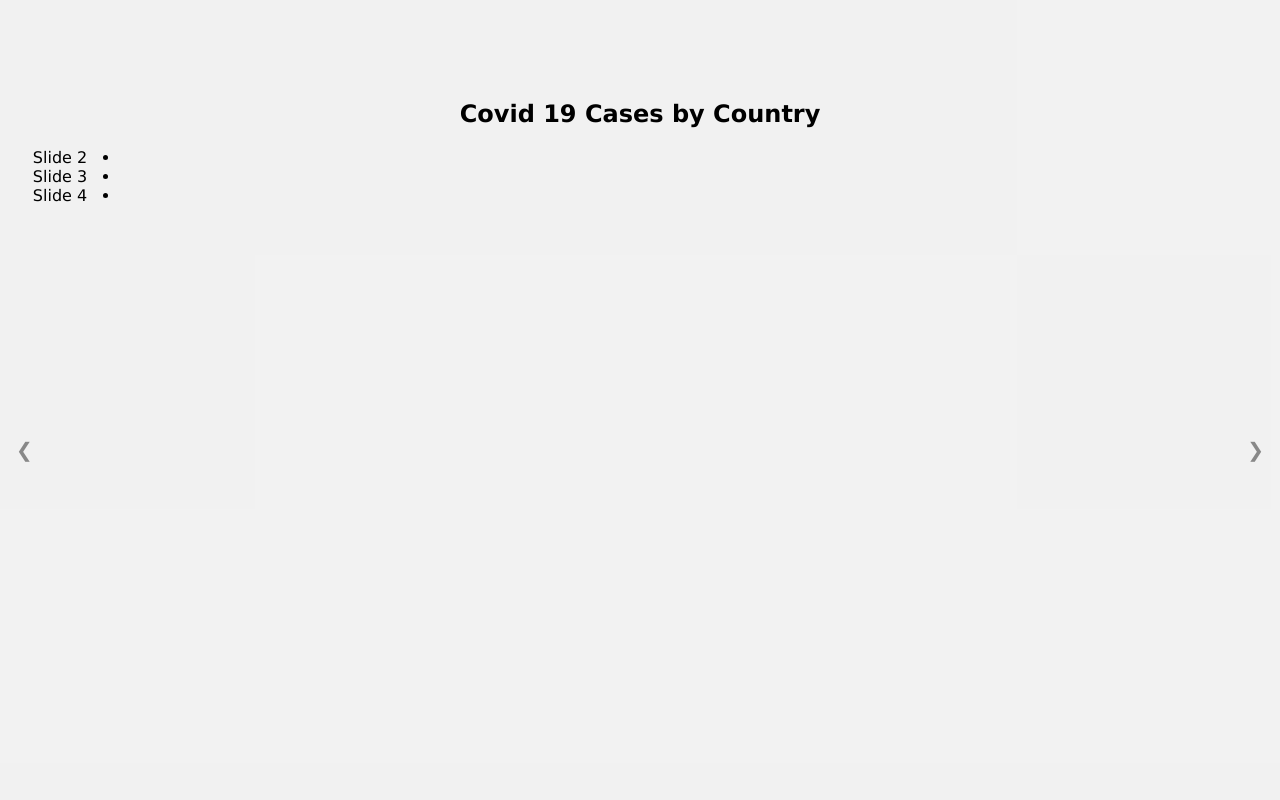
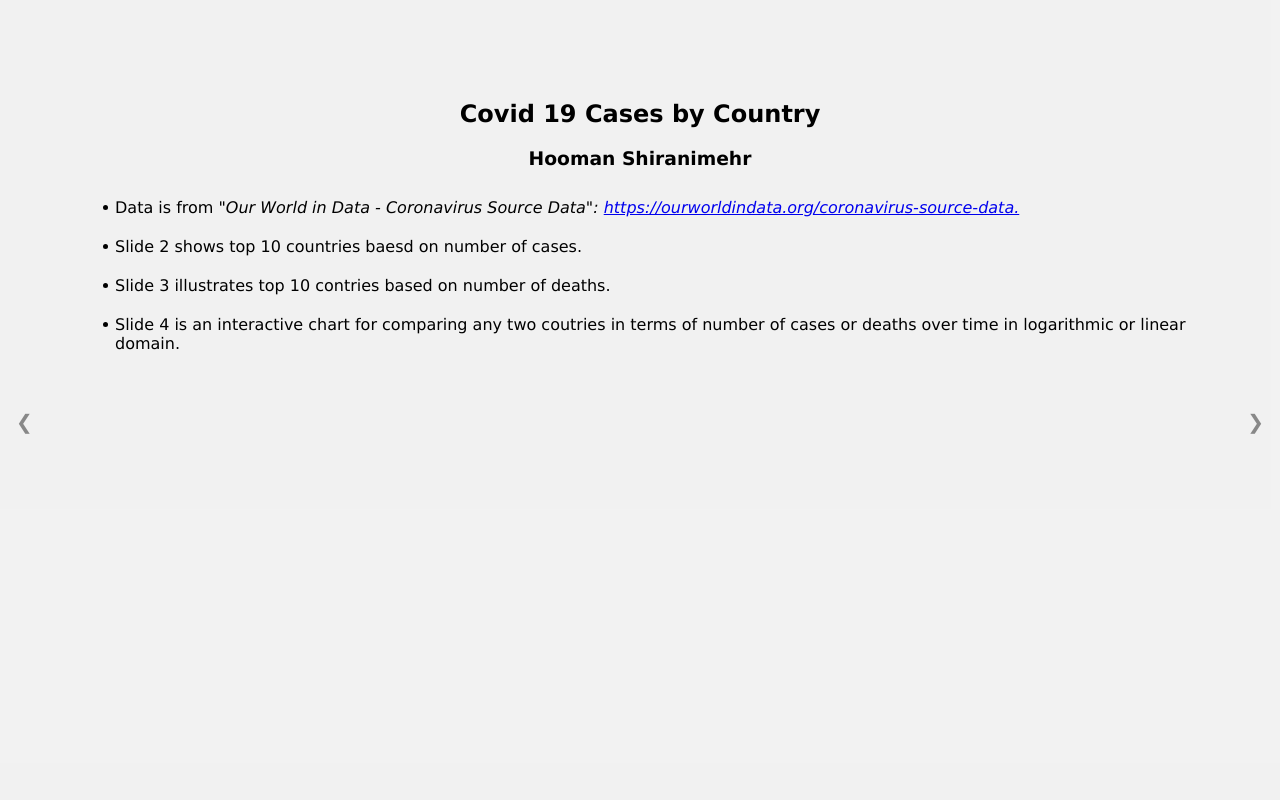
Before and after one commit to shiranimehr/covid-d3-visualization, a plain HTML site: page index.html in a window 1280 px wide. Shown: the top 800 px of the page. Drawn offline with nearby package versions, Linux system fonts and the light colour scheme.

Commit message:
Update index.html

```diff
--- a/index.html
+++ b/index.html
@@ -127,7 +127,21 @@
 
     li span {
       position: relative;
-      left: -600px;
+      left: -5px;
+    }
+
+    ul li {
+      padding: 10px 0px;
+    }
+
+    div.center {
+      margin-left: auto;
+      margin-right: auto;
+      display: table;
+    }
+
+    ul {
+      text-align: left;
     }
   </style>
 </head>
@@ -140,34 +154,36 @@
     <div class="mySlides">
 
       <h2>Covid 19 Cases by Country</h2>
+      <h3>Hooman Shiranimehr</h3>
 
       <ul>
-        <li><span>Slide 2</span></li>
-        <li><span>Slide 3</span></li>
-        <li><span>Slide 4</span></li>
+        <li><span> Data is from <i> "Our World in Data - Coronavirus Source Data": <a href="https://ourworldindata.org/coronavirus-source-data"> https://ourworldindata.org/coronavirus-source-data.</a> </i> </span></li>
+        <li><span> Slide 2 shows top 10 countries baesd  on number of cases. </span></li>
+        <li><span> Slide 3 illustrates top 10 contries based on number of deaths.</span></li>
+        <li><span> Slide 4 is an interactive chart for comparing any two coutries in terms of number of cases or deaths over time in logarithmic or linear domain. </span></li>
       </ul>
 
       <div id="dataviz0"></div>
 
       <script>
-        var margin = {
+        var margin0 = {
             top: 10,
             right: 150,
             bottom: 30,
             left: 150
           },
-          width = 1.5 * 460 - margin.left - margin.right,
-          height = 1.5 * 400 - margin.top - margin.bottom;
+          width0 = 1.5 * 460 - margin0.left - margin0.right,
+          height0 = 0.97 * 398 - margin0.top - margin0.bottom;
         // append the svg obgect to the body of the page
         // appends a 'group' element to 'svg'
         // moves the 'group' element to the top left margin
         var svg1 = d3.select("#dataviz0").append("svg")
-          .attr("width", width + margin.left + margin.right)
-          .attr("height", height + margin.top + margin.bottom)
+          .attr("width", width0 + margin0.left + margin0.right)
+          .attr("height", height0 + margin0.top + margin0.bottom)
           .append("g")
           .style("font-size", "17px")
           .attr("transform",
-            "translate(" + margin.left + "," + margin.top + ")");
+            "translate(" + margin0.left + "," + margin0.top + ")");
       </script>
 
     </div>
@@ -179,6 +195,14 @@
       <div id="dataviz1"></div>
 
       <script>
+        var margin = {
+            top: 10,
+            right: 150,
+            bottom: 30,
+            left: 150
+          },
+          width = 1.5 * 460 - margin.left - margin.right,
+          height = 1.5 * 400 - margin.top - margin.bottom;
         // append the svg obgect to the body of the page
         // appends a 'group' element to 'svg'
         // moves the 'group' element to the top left margin
```
